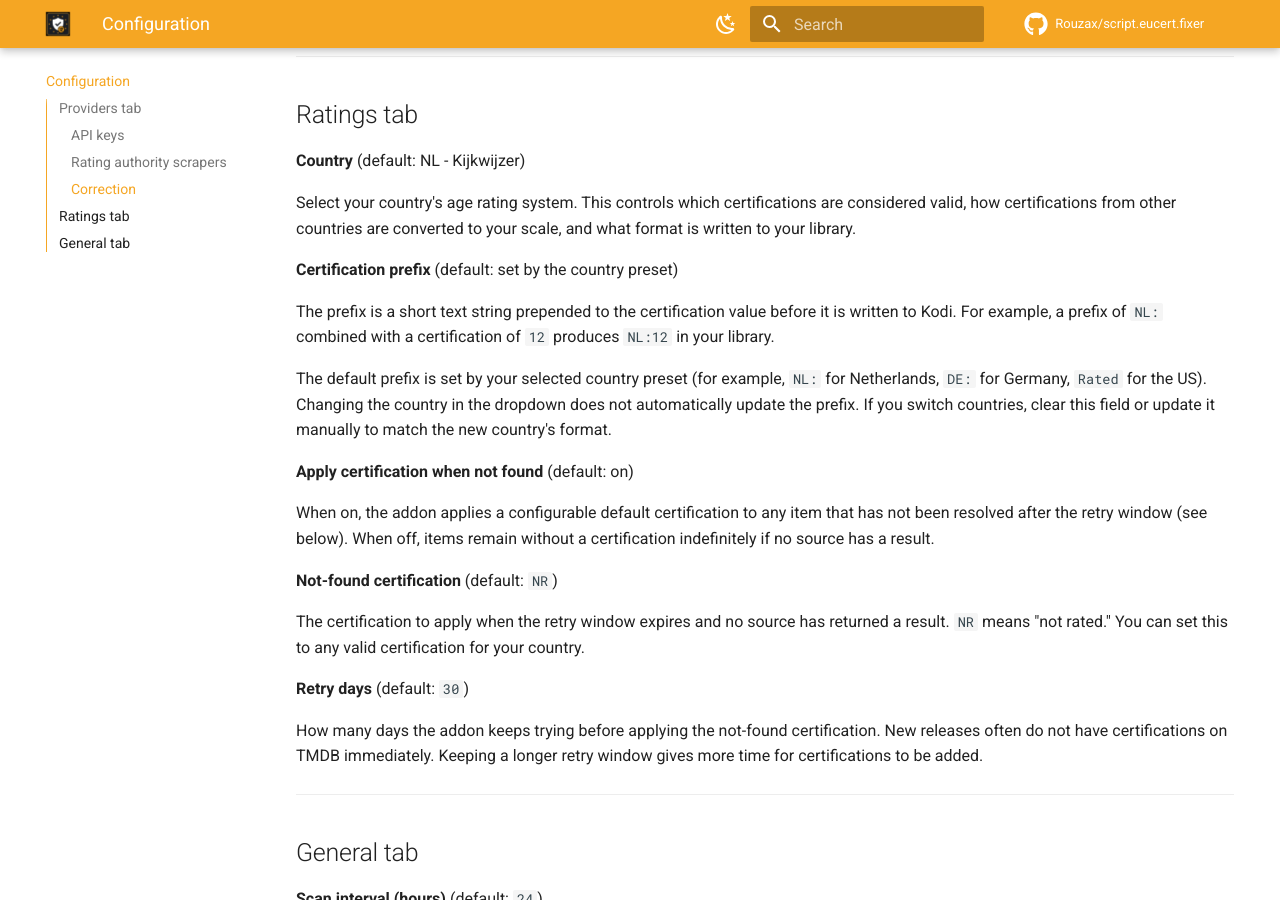
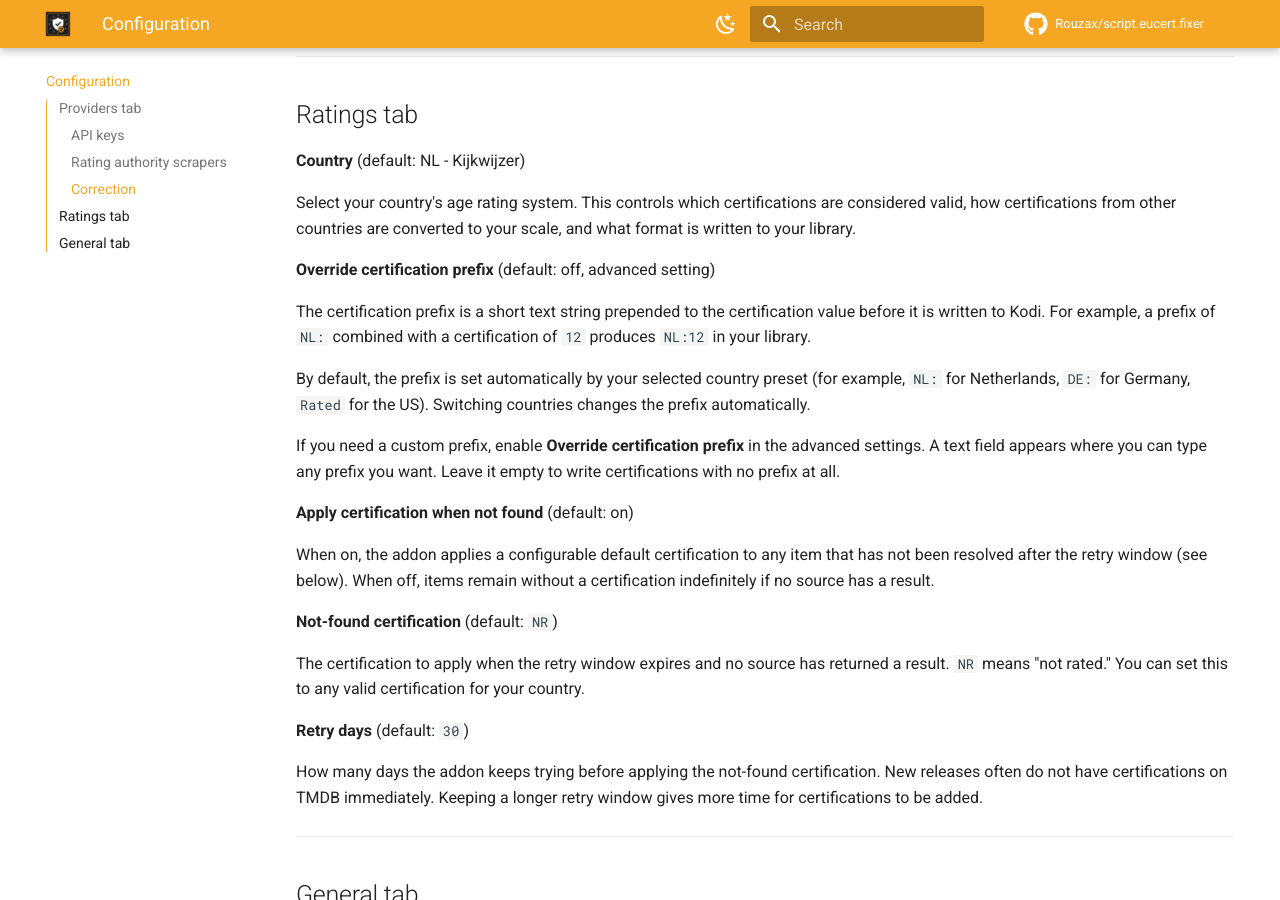
Before and after one commit to Rouzax/script.eucert.fixer, an MkDocs documentation site: the page built from docs/configuration.md, in a window 1280 px wide and 900 px high, scrolled down 1583 px. Built offline with MkDocs 1.6.1 and Material for MkDocs 9.7.7, drawn with Linux system fonts in a browser that asks for light colours; comment, search, counter and statistics services are not loaded.

Commit message:
docs: update prefix documentation for override toggle

```diff
--- a/docs/configuration.md
+++ b/docs/configuration.md
@@ -54,11 +54,13 @@ This setting is useful when your library was previously scraped with a different
 
 Select your country's age rating system. This controls which certifications are considered valid, how certifications from other countries are converted to your scale, and what format is written to your library.
 
-**Certification prefix** (default: set by the country preset)
+**Override certification prefix** (default: off, advanced setting)
 
-The prefix is a short text string prepended to the certification value before it is written to Kodi. For example, a prefix of `NL:` combined with a certification of `12` produces `NL:12` in your library.
+The certification prefix is a short text string prepended to the certification value before it is written to Kodi. For example, a prefix of `NL:` combined with a certification of `12` produces `NL:12` in your library.
 
-The default prefix is set by your selected country preset (for example, `NL:` for Netherlands, `DE:` for Germany, `Rated ` for the US). Changing the country in the dropdown does not automatically update the prefix. If you switch countries, clear this field or update it manually to match the new country's format.
+By default, the prefix is set automatically by your selected country preset (for example, `NL:` for Netherlands, `DE:` for Germany, `Rated ` for the US). Switching countries changes the prefix automatically.
+
+If you need a custom prefix, enable **Override certification prefix** in the advanced settings. A text field appears where you can type any prefix you want. Leave it empty to write certifications with no prefix at all.
 
 **Apply certification when not found** (default: on)
 
```
Also changed, not shown: docs/troubleshooting.md (+2 -2 lines).
